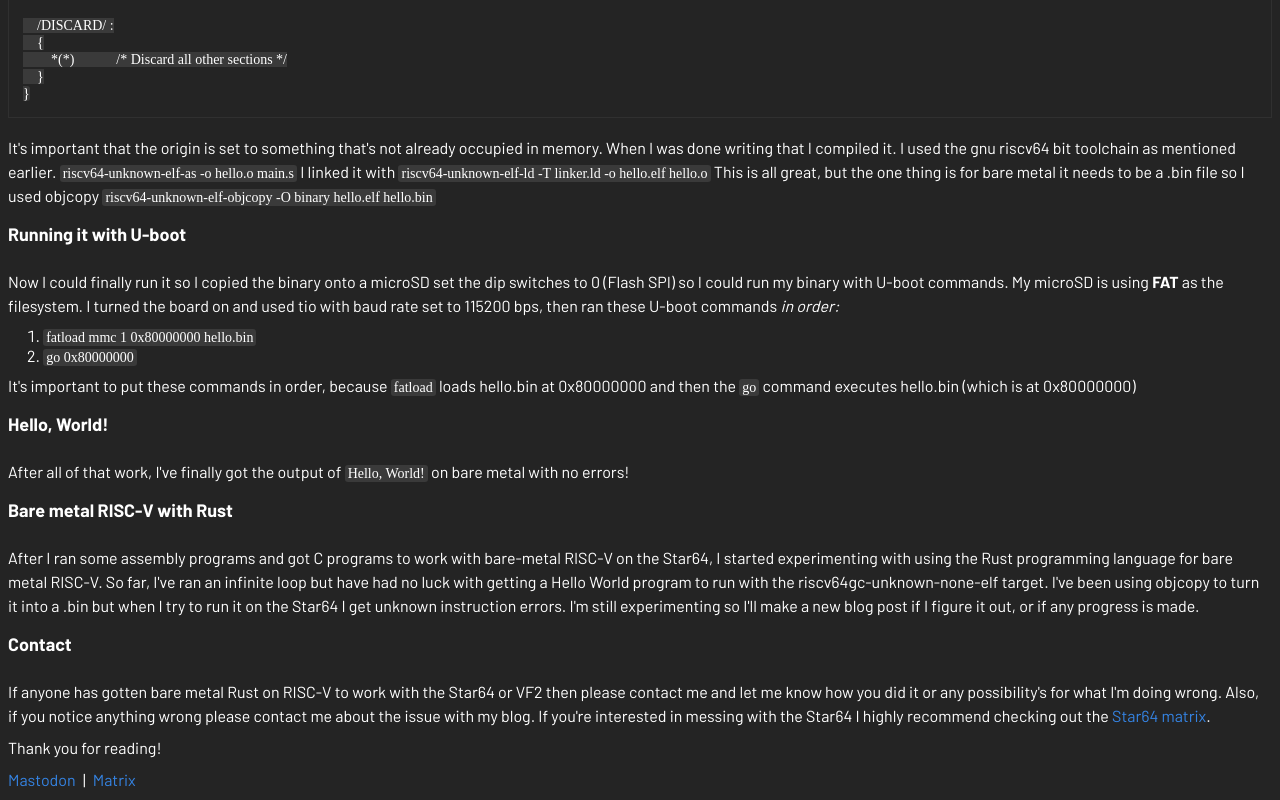
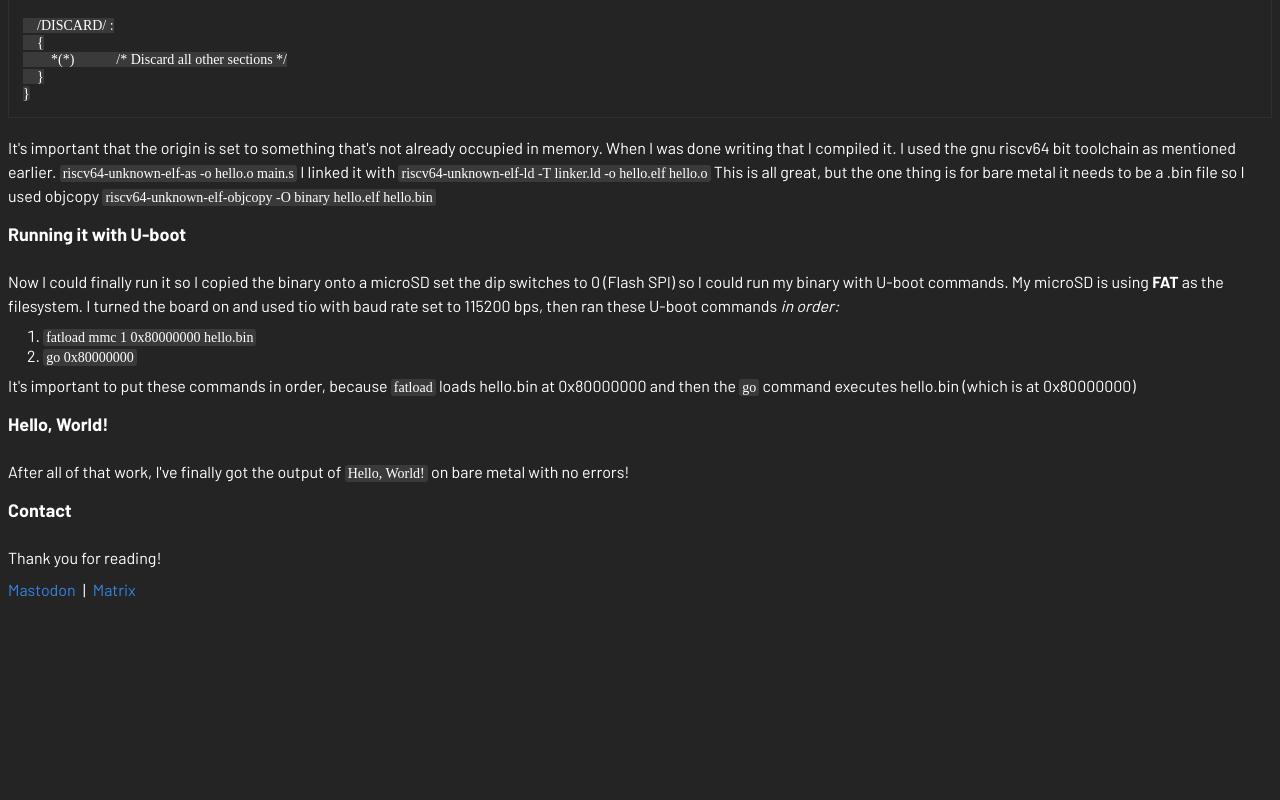
Before and after one commit to MRRcode979/mrrcode979.github.io, a plain HTML site: page blog/post/star64-baremetal/index.html in a window 1280 px wide. Shown: the part 1478-2278 px from the top of the page. After the commit the page ends 2088 px from the top, so only its background shows below. Drawn offline with Linux system fonts and the light colour scheme.

Commit message:
Update index.html

```diff
--- a/blog/post/star64-baremetal/index.html
+++ b/blog/post/star64-baremetal/index.html
@@ -91,10 +91,7 @@ print_done:</span>
 <p>It&#39;s important to put these commands in order, because <code>fatload</code> loads hello.bin at 0x80000000 and then the <code>go</code> command executes hello.bin (which is at 0x80000000)</p>
 <h3 id="hello-world-">Hello, World!</h3>
 <p>After all of that work, I&#39;ve finally got the output of <code>Hello, World!</code> on bare metal with no errors!</p>
-<h3 id="bare-metal-risc-v-with-rust">Bare metal RISC-V with Rust</h3>
-<p>After I ran some assembly programs and got C programs to work with bare-metal RISC-V on the Star64, I started experimenting with using the Rust programming language for bare metal RISC-V. So far, I&#39;ve ran an infinite loop but have had no luck with getting a Hello World program to run with the riscv64gc-unknown-none-elf target. I&#39;ve been using objcopy to turn it into a .bin but when I try to run it on the Star64 I get unknown instruction errors. I&#39;m still experimenting so I&#39;ll make a new blog post if I figure it out, or if any progress is made.</p>
 <h3 id="contact">Contact</h3>
-<p>If anyone has gotten bare metal Rust on RISC-V to work with the Star64 or VF2 then please contact me and let me know how you did it or any possibility&#39;s for what I&#39;m doing wrong. Also, if you notice anything wrong please contact me about the issue with my blog. If you're interested in messing with the Star64 I highly recommend checking out the <a href="https://matrix.to/#/#star64:matrix.org">Star64 matrix</a>.</p>
 <p>Thank you for reading!</p>
 <footer>
 <p>
```
